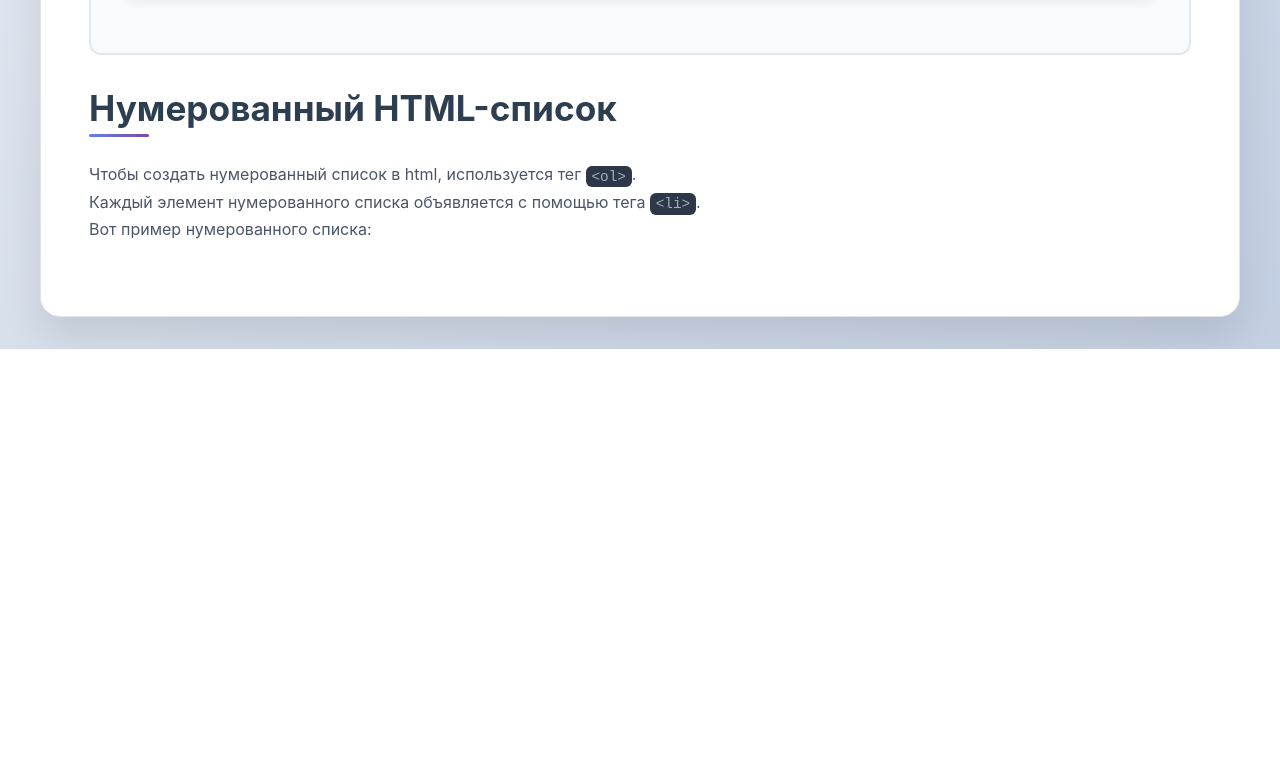
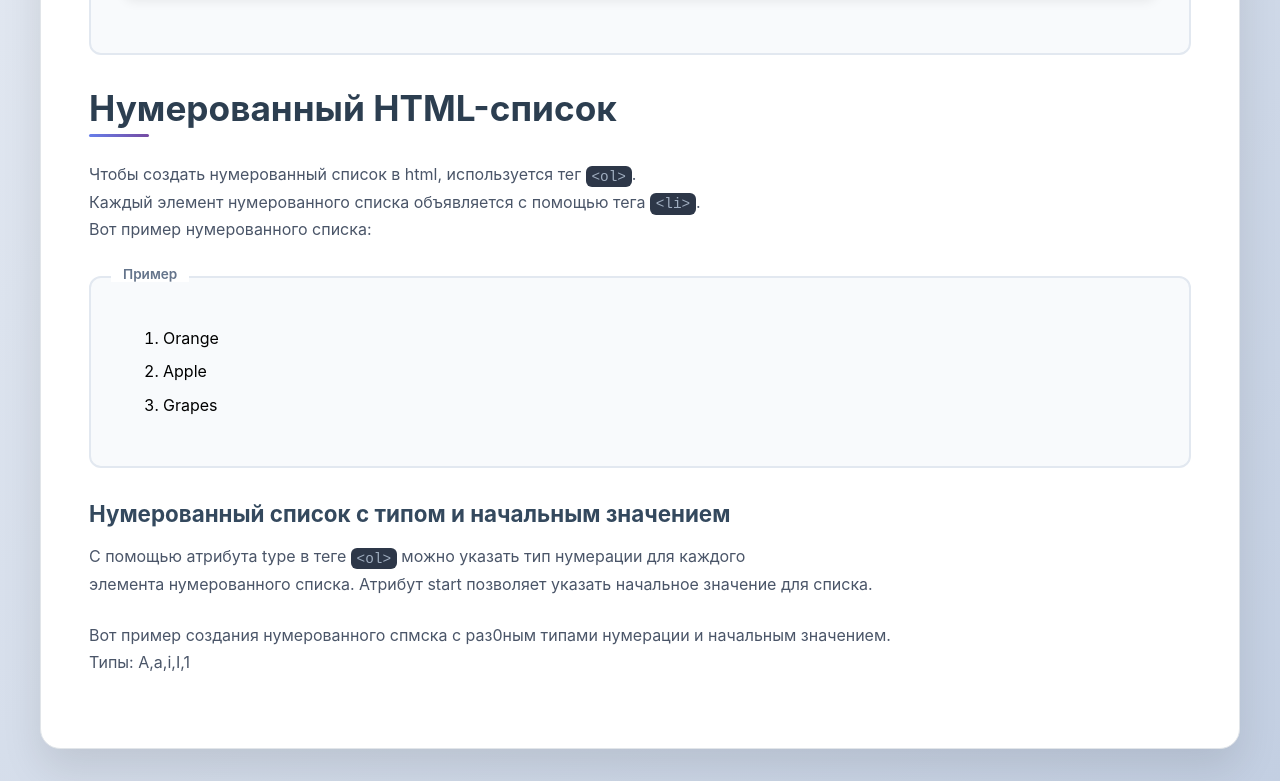
Before and after one commit to SAYRUSQIP/html-lists-tutorial, a plain HTML site: page index.html in a window 1280 px wide. Shown: the part 1435-2216 px from the top of the page. Before the commit the page ends 1784 px from the top, so only its background shows below. Drawn offline with Linux system fonts and the light colour scheme.

Commit message:
Добавлен код на тему нумерованный список

```diff
--- a/index.html
+++ b/index.html
@@ -113,6 +113,26 @@ Ctrl+L       — очистить адресную строку
                         нумерованного списка:
                     </p>
 
+                    <div class="demo">
+                        <ol>
+                            <li>Orange</li>
+                            <li>Apple</li>
+                            <li>Grapes</li>
+                        </ol>
+                    </div>
+
+                    <h3>Нумерованный список с типом и начальным значением</h3>
+
+                    <p>
+                        С помощью атрибута type в теге <code>&lt;ol&gt;</code> можно указать тип нумерации для каждого
+                        <br> элемента нумерованного списка. Атрибут start позволяет указать начальное значение для
+                        списка. <br>
+                    </p>
+
+                    <p>
+                        Вот пример создания нумерованного спмска с раз0ным типами нумерации и начальным значением. <br>
+                        <span> Типы: A,a,i,I,1</span>
+                    </p>
 
                 </section>
             </div>
```
